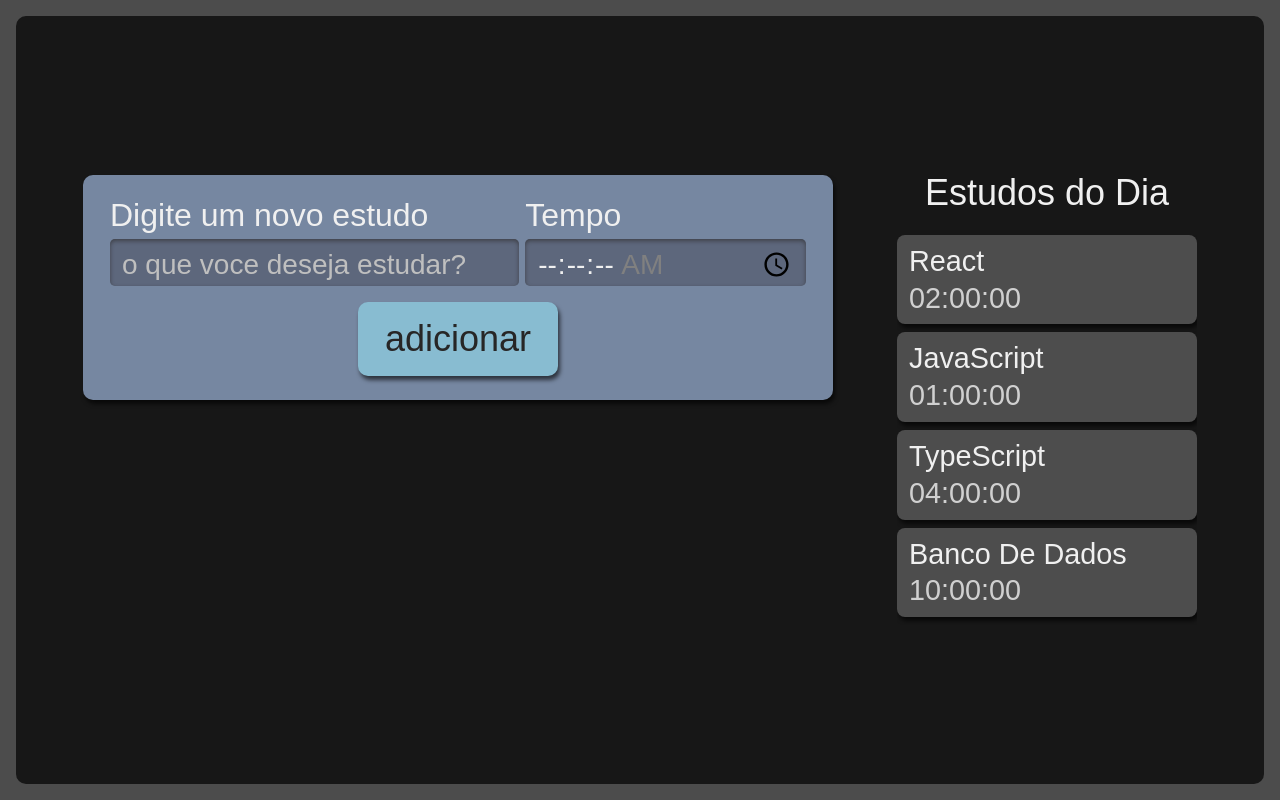
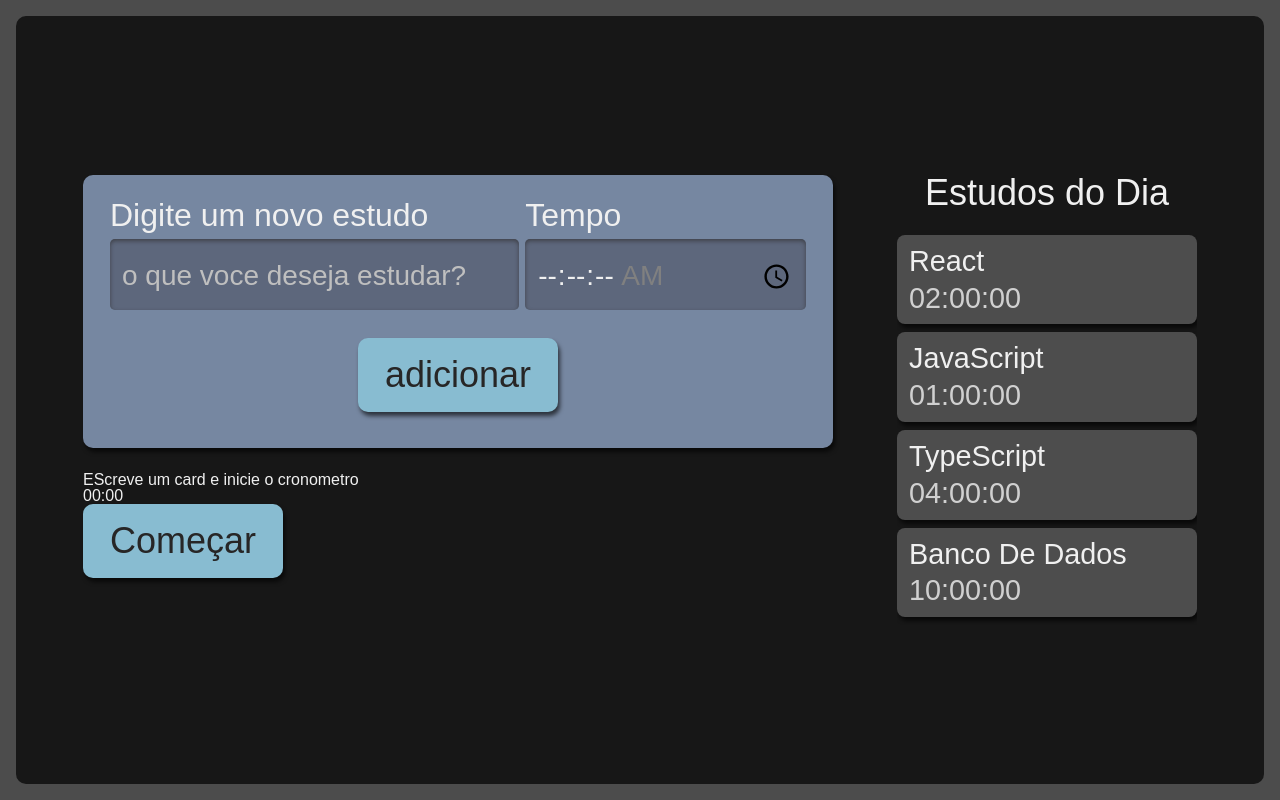
Before and after one commit to tiago19deoliveira/React-Alura-Studies, a React (Create React App) app: page / in a window 1280 px wide. Built offline with nearby package versions, Linux system fonts and the light colour scheme.

Commit message:
feat: implementação do componente de relogio para utilização no componente cronometro

```diff
--- /dev/null
+++ b/src/components/cronometro/Relogio/index.tsx
@@ -0,0 +1,11 @@
+export default function Relogio() {
+    return(
+     <>
+     <span>0</span>
+     <span>0</span>
+     <span>:</span>
+     <span>0</span>
+     <span>0</span>
+    </>
+   )
+}
--- a/src/components/cronometro/index.tsx
+++ b/src/components/cronometro/index.tsx
@@ -1,18 +1,19 @@
 
-import Botao from '../Botao/index'
-import Button from '../Botao/index'
+import Botao from '../Botao'
+import Relogio  from './Relogio'
 
 export default function Cronometro(){
+    return(
     <div>
         <p>
             EScreve um card e inicie o cronometro
         </p>
     <div>
-    <Botao>
-    começar
-    </Botao>
+     <Relogio/>
+    </div>
+
+    <Botao texto='Começar'/>
 
     </div>
-
-    </div>
+    )
 }
```
